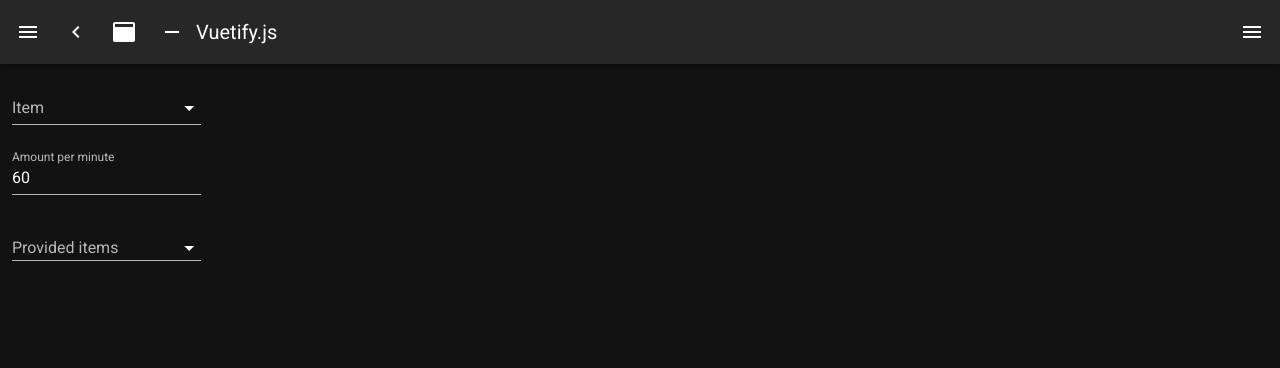
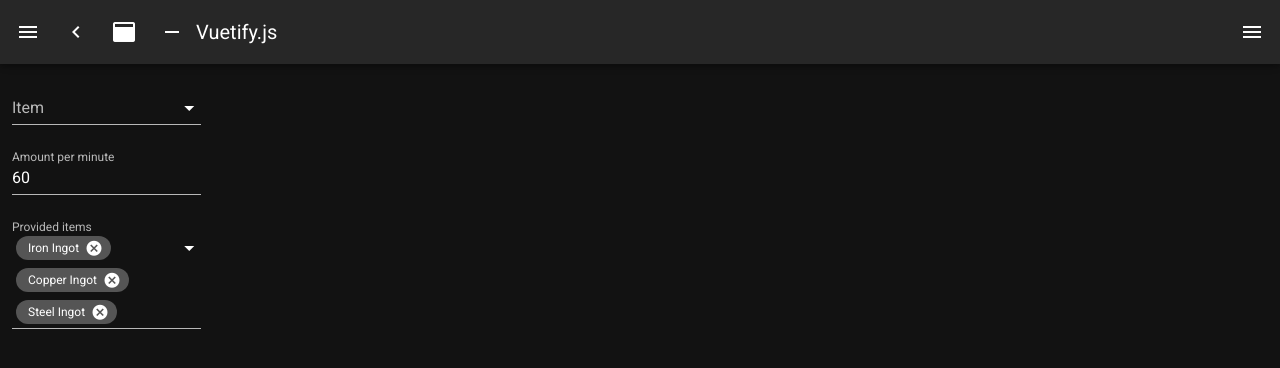
Before and after one commit to michaelze/satisfactory-recipes, a Nuxt app: page / in a window 1280 px wide. Shown: the top 368 px of the page. Built offline with nearby package versions, Linux system fonts and the light colour scheme.

Commit message:
Add default providedItems and sort items in autoselect

```diff
--- a/pages/index.vue
+++ b/pages/index.vue
@@ -36,10 +36,19 @@ export default {
     return {
       selectedItem: '',
       requestedAmountPerMinute: 60,
-      providedItems: [],
+      providedItems: ['iron_ingot', 'copper_ingot', 'steel_ingot'],
       itemProduction: null,
-      buildings: Array.from(DATA.buildings.values()),
-      items: Array.from(DATA.items.values())
+      items: Array.from(DATA.items.values()).sort((left, right) => {
+        let leftName = left.name.toUpperCase();
+        let rightName = right.name.toUpperCase();
+        if (leftName < rightName) {
+          return -1;
+        }
+        if (leftName > rightName) {
+          return 1;
+        }
+        return 0;
+      })
     };
   },
   watch: {
--- a/src/SatisfactoryData.js
+++ b/src/SatisfactoryData.js
@@ -249,6 +249,59 @@ export const SatisfactoryData = {
             ]
         },
         {
+            "id": "copper_ingot",
+            "name": "Copper Ingot",
+            "recipes": [
+                {
+                    "id": "copper_ingot",
+                    "name": "Copper Ingot",
+                    "production_time": 2,
+                    "amount": 1,
+                    "ingredients": [
+                        {
+                            "item": "copper_ore",
+                            "amount": 1
+                        }
+                    ],
+                    "buildings": ["smelter"]
+                },
+                {
+                    "id": "copper_ingot_pure",
+                    "name": "Pure Copper Ingot",
+                    "production_time": 24,
+                    "amount": 15,
+                    "ingredients": [
+                        {
+                            "item": "copper_ore",
+                            "amount": 6
+                        },
+                        {
+                            "item": "water",
+                            "amount": 4
+                        }
+                    ],
+                    "buildings": ["refinery"]
+                },
+                {
+                    "id": "copper_ingot_alloy",
+                    "name": "Iron Alloy Ingot",
+                    "production_time": 12,
+                    "amount": 20,
+                    "ingredients": [
+                        {
+                            "item": "copper_ore",
+                            "amount": 10
+                        },
+                        {
+                            "item": "iron_ore",
+                            "amount": 5
+                        }
+                    ],
+                    "buildings": ["foundry"]
+                }
+            ]
+        },
+        {
             "id": "iron_plate",
             "name": "Iron Plate",
             "recipes": [
```
